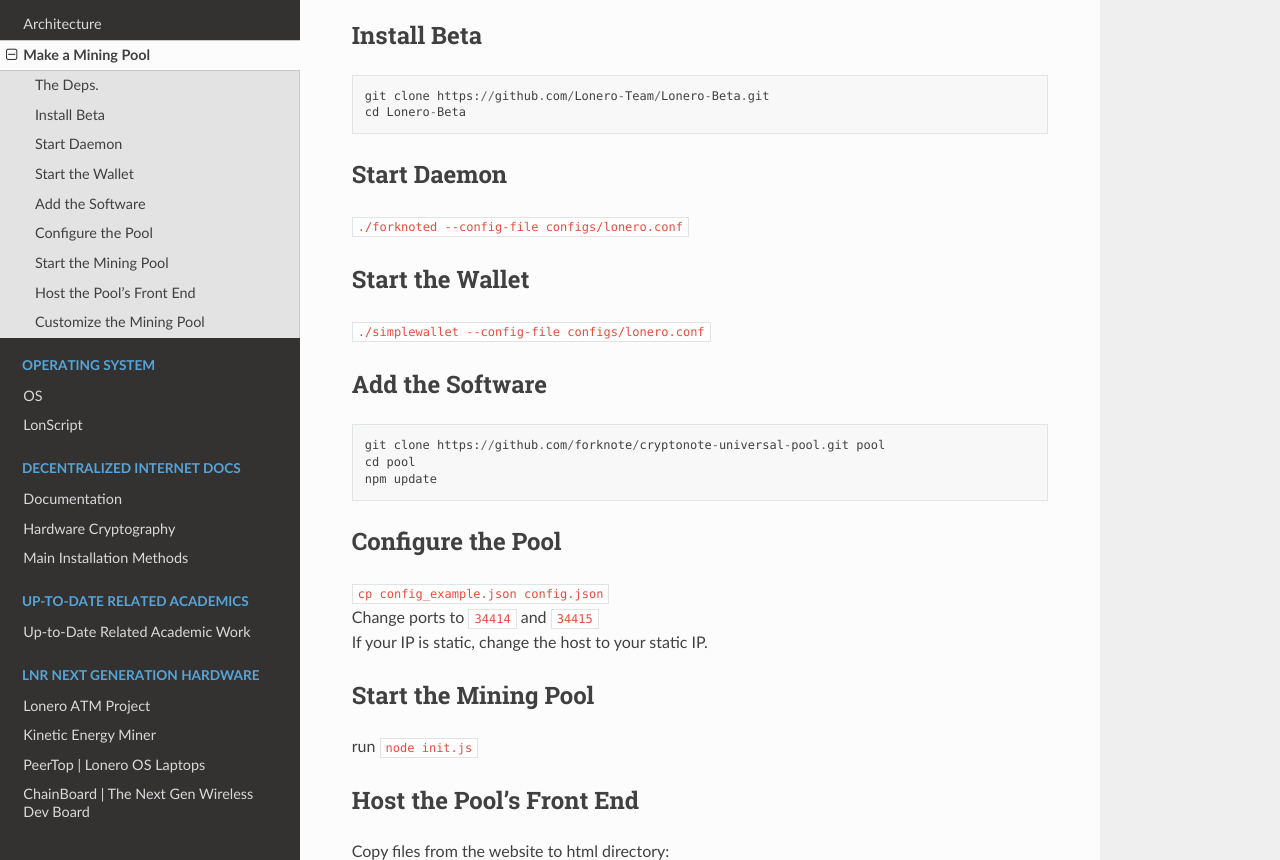
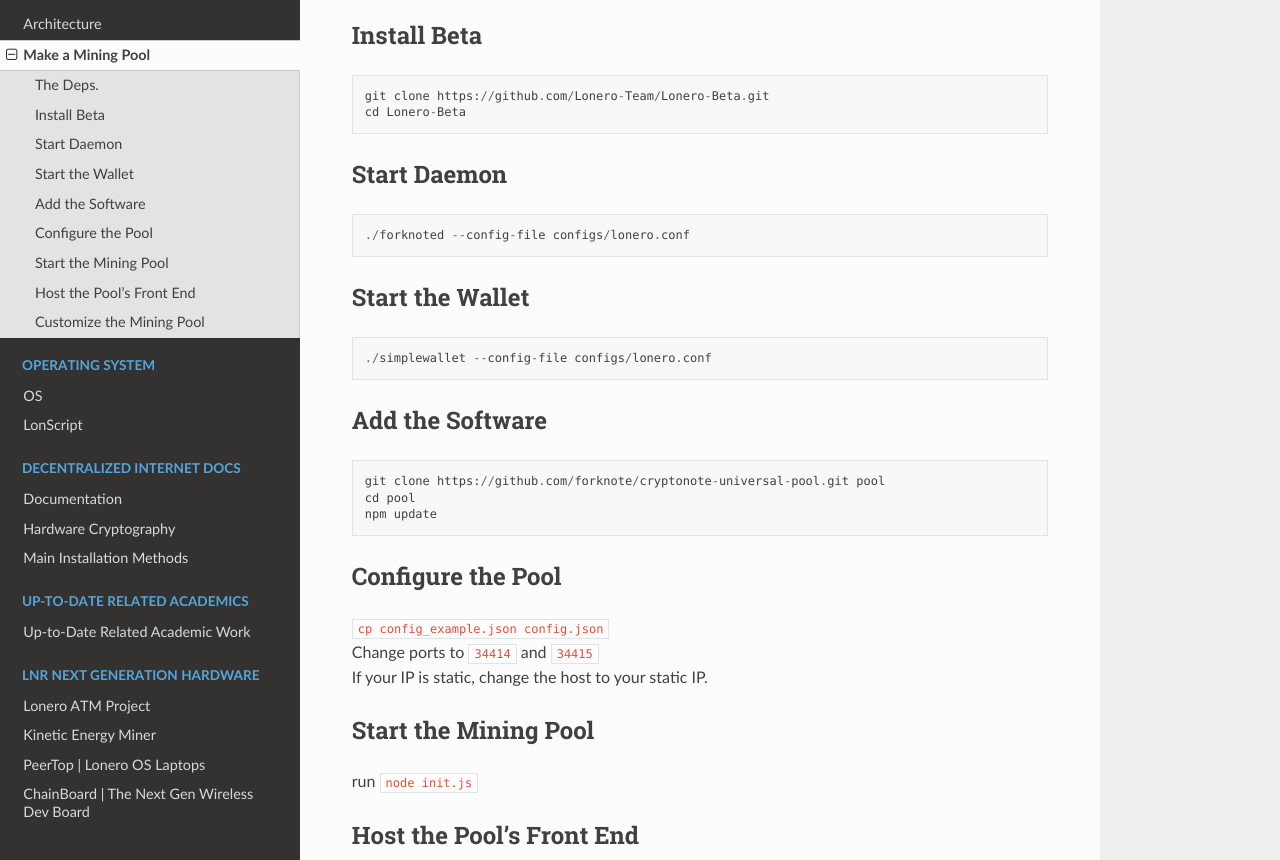
Before and after one commit to Lonero-Team/Lonero-Community, a Sphinx documentation site: the page built from docs/Lonero/MiningPools.rst, in a window 1280 px wide and 900 px high, scrolled down 884 px, cut to the strip 40-900 px from the top of the window. Built offline with Sphinx 7.4.7 and the Read the Docs theme 2.0.0, drawn with Linux system fonts in a browser that asks for light colours; pages that are not in the unit, such as notebooks, are missing from menus.

```diff
--- a/docs/Lonero/MiningPools.rst
+++ b/docs/Lonero/MiningPools.rst
@@ -43,12 +43,16 @@ Install Beta
 Start Daemon
 ~~~~~~~~~~~~~~
 
-``./forknoted --config-file configs/lonero.conf``
+::
+
+   ./forknoted --config-file configs/lonero.conf
 
 Start the Wallet
 ~~~~~~~~~~~~~~~~~~
 
-``./simplewallet --config-file configs/lonero.conf``
+::
+
+   ./simplewallet --config-file configs/lonero.conf
 
 Add the Software
 ~~~~~~~~~~~~~~~~~
```
